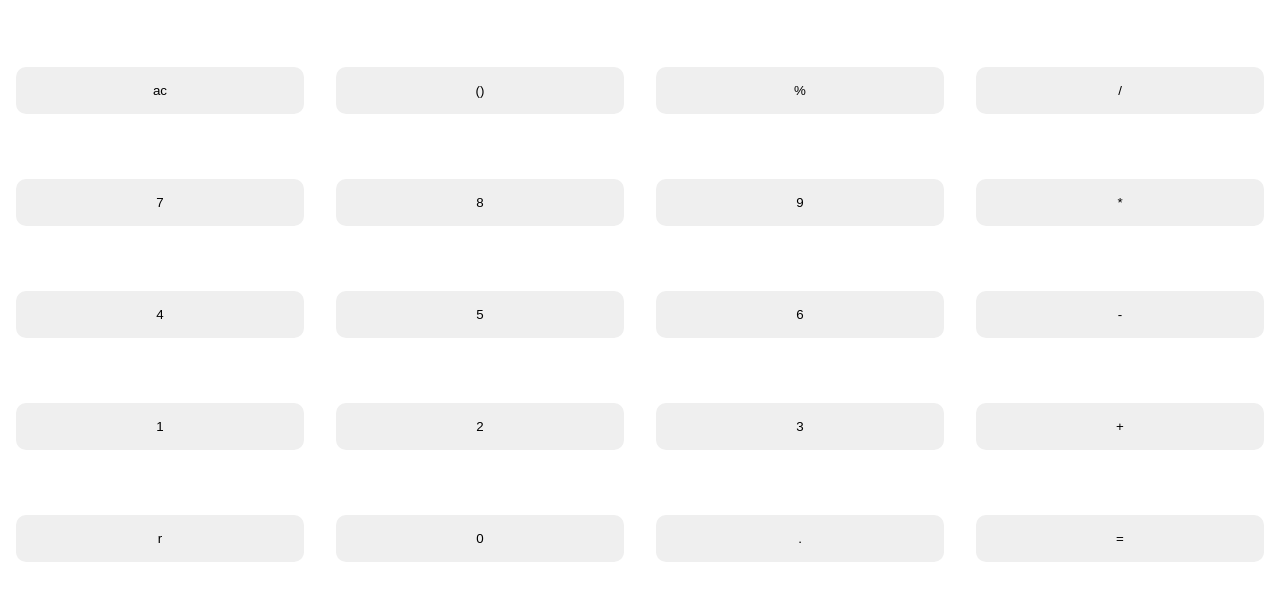
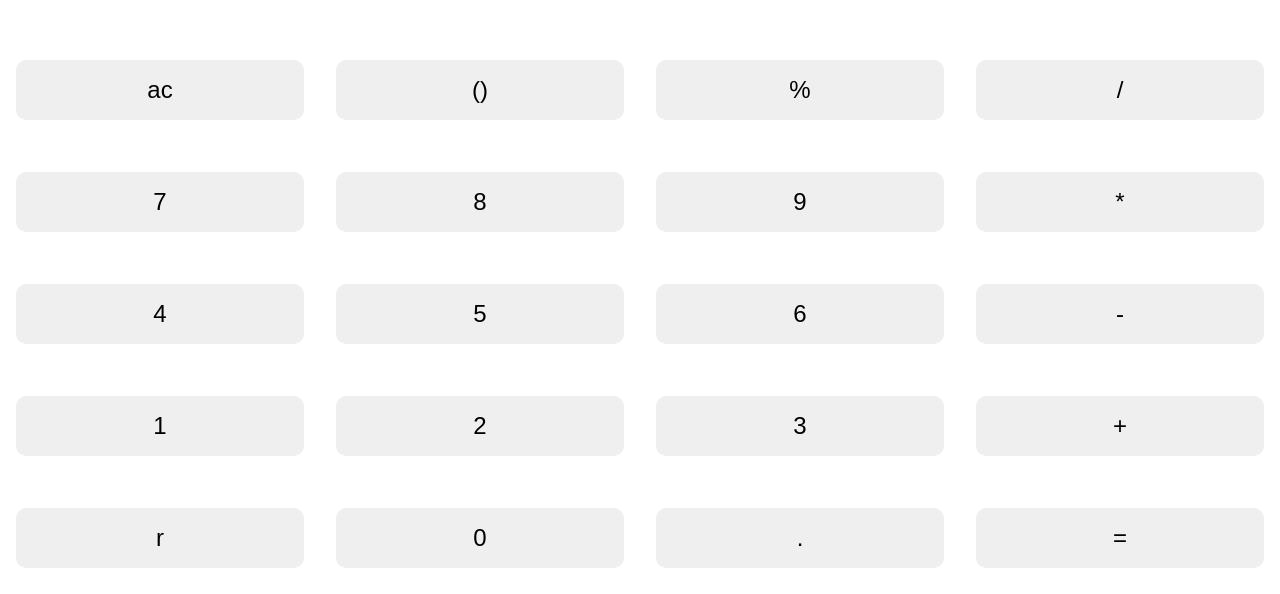
Before and after one commit to rodriguesnich/calc-pwa, a React (Create React App) app: page / in a window 1280 px wide. Shown: the part 206-800 px from the top of the page. Built offline with nearby package versions, Linux system fonts and the light colour scheme.

Commit message:
button font-size increase

```diff
--- a/package.json
+++ b/package.json
@@ -1,4 +1,5 @@
 {
+  "homepage": "https://rodriguesnich.github.io/calc-pwa/",
   "name": "calc-pwa",
   "version": "0.1.0",
   "private": true,
@@ -18,6 +19,8 @@
     "web-vitals": "^1.0.1"
   },
   "scripts": {
+    "predeploy": "npm run build",
+    "deploy": "gh-pages -d build",
     "start": "react-scripts start",
     "build": "react-scripts build",
     "test": "react-scripts test",
@@ -42,6 +45,7 @@
     ]
   },
   "devDependencies": {
-    "@types/mathjs": "^6.0.11"
+    "@types/mathjs": "^6.0.11",
+    "gh-pages": "^3.1.0"
   }
 }
--- a/src/App.css
+++ b/src/App.css
@@ -39,4 +39,5 @@
     padding: 1rem;
     margin: 1rem;
     border-radius: 10px;
+    font-size: 1.5rem;
 }
```
Also changed, not shown: 1 other file (tests, documents, lock files or other folders).
